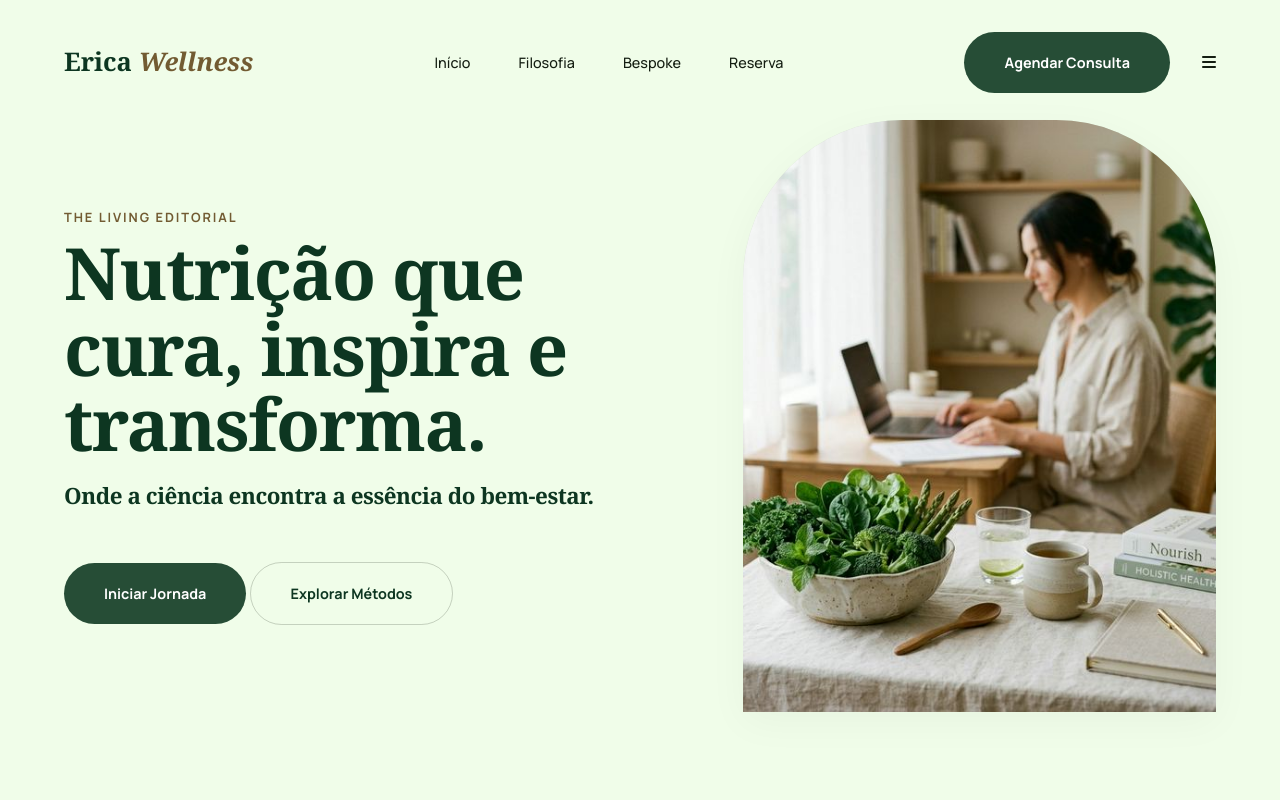
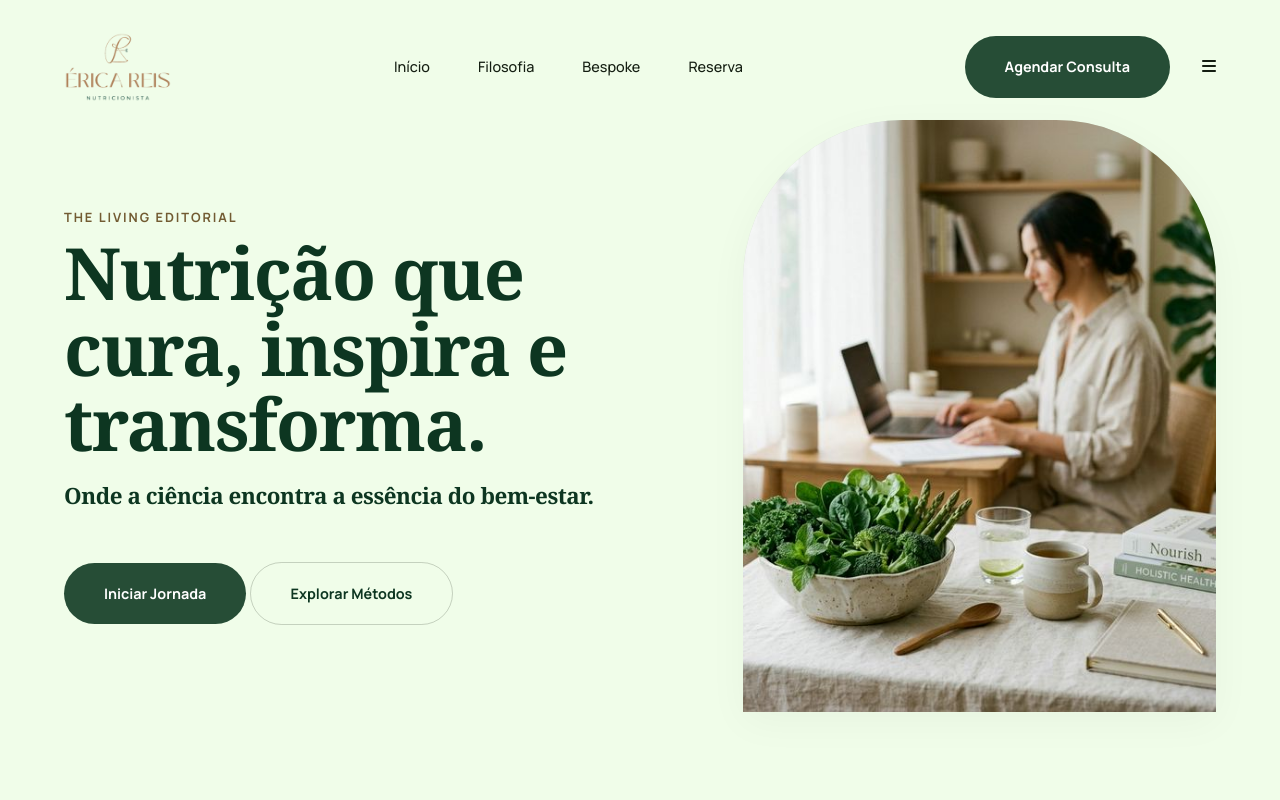
Before and after one commit to nelsonblisboa/erica_wellness, a plain HTML site: page index.html in a window 1280 px wide. Shown: the top 800 px of the page. Drawn offline with Linux system fonts and the light colour scheme.

Commit message:
feat: add personalized logos for Érica Reis

```diff
--- a/index.html
+++ b/index.html
@@ -15,7 +15,7 @@
     <header id="main-header">
         <div class="container">
             <nav>
-                <a href="#" class="logo">Erica <span>Wellness</span></a>
+                <a href="#" class="logo"><img src="logo.png" alt="Érica Reis Nutricionista"></a>
                 <ul class="nav-links">
                     <li><a href="#home">Início</a></li>
                     <li><a href="#sobre">Filosofia</a></li>
@@ -139,7 +139,7 @@
                         <div class="form-group">
                             <textarea rows="3" placeholder="Conte-nos brevemente suas metas..."></textarea>
                         </div>
-                        <button type="submit" class="btn btn-primary" style="width: 100%; mt: 2rem;">Enviar Pedido de Reserva</button>
+            <button type="submit" class="btn btn-primary" style="width: 100%; margin-top: 2rem;">Enviar Pedido de Reserva</button>
                     </form>
                 </div>
             </div>
@@ -149,7 +149,7 @@
     <!-- Footer -->
     <footer style="padding: 5rem 0; border-top: none; background: var(--surface-high);">
         <div class="container center">
-            <a href="#" class="logo">Erica <span>Wellness</span></a>
+            <a href="#" class="logo"><img src="logo-circular.png" alt="Érica Reis Logo Circular" style="height: 100px; margin: 0 auto 1.5rem;"></a>
             <p style="margin: 1.5rem 0; opacity: 0.7;">© 2024 Nutrição Premium. Todos os direitos reservados.</p>
             <div class="social-links" style="display: flex; gap: 2rem; justify-content: center;">
                 <a href="#" style="color: var(--primary); font-size: 1.2rem;"><i class="fab fa-instagram"></i></a>
--- a/style.css
+++ b/style.css
@@ -130,15 +130,15 @@ nav {
     align-items: center;
 }
 
-.logo {
-    font-family: 'Noto Serif', serif;
-    font-size: 1.6rem;
-    text-decoration: none;
-    color: var(--primary);
-    font-weight: 700;
+.logo img {
+    height: 70px;
+    width: auto;
+    display: block;
 }
 
-.logo span { color: var(--secondary); font-style: italic; }
+@media (max-width: 768px) {
+    .logo img { height: 50px; }
+}
 
 .nav-links {
     display: flex;
```
Also changed, not shown: logo-circular.png (added), logo.png (added).
